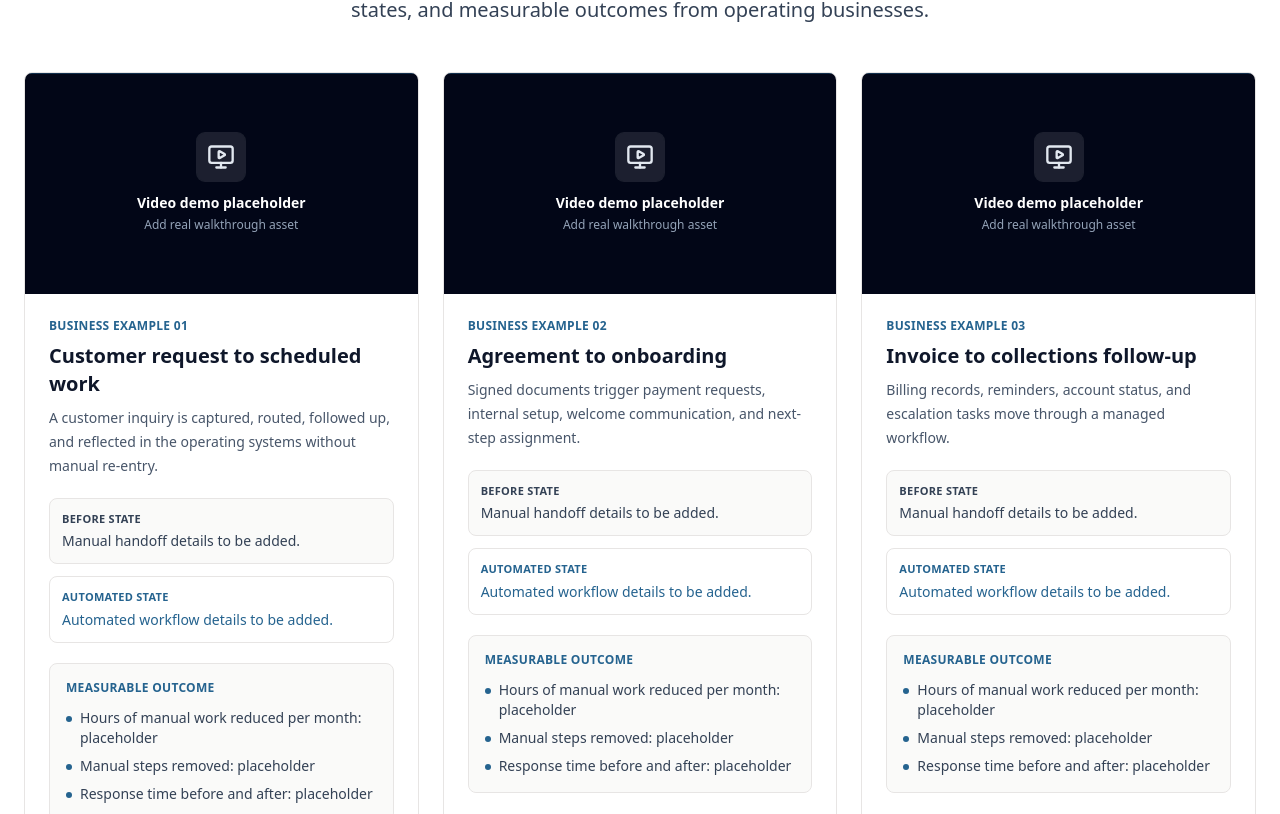
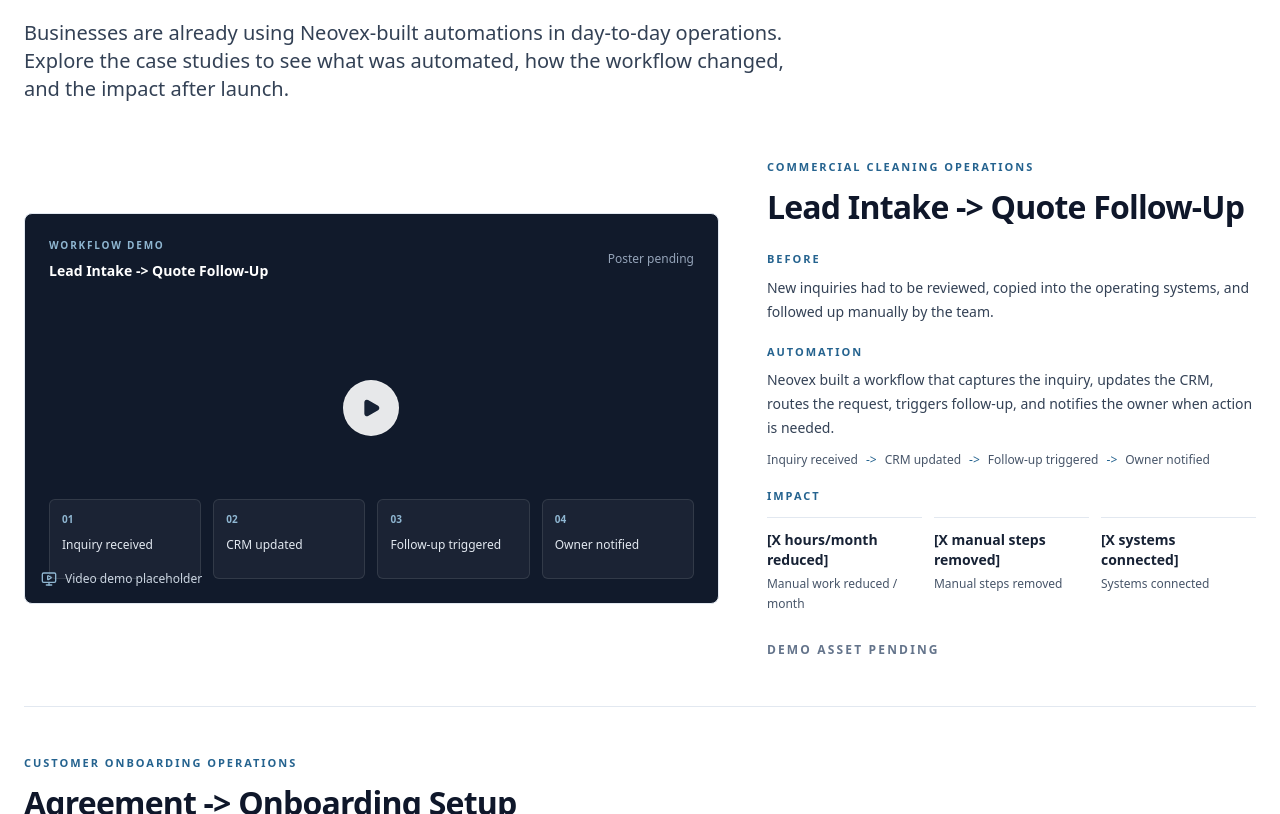
Before and after one commit to VVG-1/neovex-site, a React (Vite) app: page / in a window 1280 px wide. Shown: the part 3606-4420 px from the top of the page. Built offline with nearby package versions, Linux system fonts and the light colour scheme.

Commit message:
Refine workflow proof section

```diff
--- a/src/components/WorkflowProof.jsx
+++ b/src/components/WorkflowProof.jsx
@@ -1,90 +1,83 @@
 import React from "react";
-import { MonitorPlay } from "lucide-react";
+import { MonitorPlay, Play } from "lucide-react";
 
-const examples = [
+const caseStudies = [
   {
-    label: "Business example 01",
-    workflow: "Customer request to scheduled work",
-    desc: "A customer inquiry is captured, routed, followed up, and reflected in the operating systems without manual re-entry.",
+    businessType: "Commercial cleaning operations",
+    workflowTitle: "Lead Intake -> Quote Follow-Up",
+    before:
+      "New inquiries had to be reviewed, copied into the operating systems, and followed up manually by the team.",
+    automation:
+      "Neovex built a workflow that captures the inquiry, updates the CRM, routes the request, triggers follow-up, and notifies the owner when action is needed.",
+    workflowSteps: ["Inquiry received", "CRM updated", "Follow-up triggered", "Owner notified"],
+    impactMetrics: [
+      { value: null, placeholder: "[X hours/month reduced]", label: "Manual work reduced / month" },
+      { value: null, placeholder: "[X manual steps removed]", label: "Manual steps removed" },
+      { value: null, placeholder: "[X systems connected]", label: "Systems connected" },
+    ],
+    videoSrc: null,
+    videoPoster: null,
+    caseStudyHref: null,
+    orientation: "visual-left",
   },
   {
-    label: "Business example 02",
-    workflow: "Agreement to onboarding",
-    desc: "Signed documents trigger payment requests, internal setup, welcome communication, and next-step assignment.",
+    businessType: "Customer onboarding operations",
+    workflowTitle: "Agreement -> Onboarding Setup",
+    before:
+      "Signed agreements, payment requests, customer communication, and internal setup tasks depended on several manual handoffs.",
+    automation:
+      "Neovex connected the agreement trigger to payment steps, welcome communication, internal project setup, and team notifications.",
+    workflowSteps: ["Agreement signed", "Deposit requested", "Project created", "Team notified"],
+    impactMetrics: [
+      { value: null, placeholder: "[X recurring tasks automated]", label: "Recurring tasks automated" },
+      { value: null, placeholder: "[X manual steps removed]", label: "Manual steps removed" },
+      { value: null, placeholder: "[X response time change]", label: "Response time before and after" },
+    ],
+    videoSrc: null,
+    videoPoster: null,
+    caseStudyHref: null,
+    orientation: "visual-right",
   },
   {
-    label: "Business example 03",
-    workflow: "Invoice to collections follow-up",
-    desc: "Billing records, reminders, account status, and escalation tasks move through a managed workflow.",
+    businessType: "Back-office billing operations",
+    workflowTitle: "Invoice -> Collections Follow-Up",
+    before:
+      "Billing records, reminders, account status updates, and overdue follow-up were checked and coordinated manually.",
+    automation:
+      "Neovex built a managed billing workflow that creates follow-up tasks, sends reminders, updates records, and escalates overdue accounts for review.",
+    workflowSteps: ["Invoice created", "Reminder sent", "Record updated", "Exception escalated"],
+    impactMetrics: [
+      { value: null, placeholder: "[X hours/month reduced]", label: "Administrative work reduced / month" },
+      { value: null, placeholder: "[X recurring tasks automated]", label: "Recurring tasks automated" },
+      { value: null, placeholder: "[X systems connected]", label: "Systems connected" },
+    ],
+    videoSrc: null,
+    videoPoster: null,
+    caseStudyHref: null,
+    orientation: "visual-left",
   },
-];
-
-const outcomePlaceholders = [
-  "Hours of manual work reduced per month",
-  "Manual steps removed",
-  "Response time before and after",
-  "Systems connected",
-  "Recurring tasks automated",
 ];
 
 export default function WorkflowProof() {
   return (
     <section id="results" className="bg-white py-20 px-6 border-t border-slate-100 scroll-mt-28 md:scroll-mt-32">
-      <div className="max-w-7xl mx-auto">
-        <div className="text-center max-w-3xl mx-auto">
+      <div className="max-w-[1360px] mx-auto">
+        <div className="max-w-3xl">
           <div className="text-[11px] font-semibold uppercase tracking-[0.18em] text-[#25638f]">
-            Real Automation
+            REAL-WORLD AUTOMATION
           </div>
 
           <h2 className="mt-4 text-3xl md:text-[2.85rem] md:leading-[1.12] font-bold text-slate-900 tracking-tight">
-            See the Workflows in Action
+            See the Workflows Running in Real Businesses
           </h2>
-          <p className="mt-6 text-lg md:text-xl text-slate-700">
-            Demo areas are ready for deployed workflow walkthroughs, before-and-after states, and measurable outcomes from operating businesses.
+          <p className="mt-6 text-lg md:text-xl leading-relaxed text-slate-700">
+            Businesses are already using Neovex-built automations in day-to-day operations. Explore the case studies to see what was automated, how the workflow changed, and the impact after launch.
           </p>
         </div>
 
-        <div className="mt-12 grid lg:grid-cols-3 gap-6">
-          {examples.map((example) => (
-            <article key={example.workflow} className="rounded-lg border border-stone-200 bg-white overflow-hidden">
-              <div className="aspect-video bg-slate-950 flex items-center justify-center relative">
-                <div className="absolute inset-x-0 top-0 h-px bg-[#25638f]/45" />
-                <div className="text-center">
-                  <div className="mx-auto w-12 h-12 rounded-lg bg-white/10 text-slate-200 flex items-center justify-center ring-1 ring-white/10">
-                    <MonitorPlay className="w-7 h-7" />
-                  </div>
-                  <div className="mt-3 text-sm font-semibold text-white">Video demo placeholder</div>
-                  <div className="mt-1 text-xs text-slate-400">Add real walkthrough asset</div>
-                </div>
-              </div>
-
-              <div className="p-6">
-                <div className="text-xs font-semibold uppercase tracking-wide text-[#25638f]">
-                  {example.label}
-                </div>
-                <h3 className="mt-2 text-xl font-semibold text-slate-900">{example.workflow}</h3>
-                <p className="mt-2 text-sm leading-6 text-slate-600">{example.desc}</p>
-
-                <div className="mt-5 grid gap-3">
-                  <State label="Before state" value="Manual handoff details to be added." tone="manual" />
-                  <State label="Automated state" value="Automated workflow details to be added." tone="auto" />
-                </div>
-
-                <div className="mt-5 rounded-lg bg-stone-50 border border-stone-200 p-4">
-                  <div className="text-xs font-semibold uppercase tracking-wide text-[#25638f]">
-                    Measurable outcome
-                  </div>
-                  <ul className="mt-3 space-y-2 text-sm text-slate-700">
-                    {outcomePlaceholders.slice(0, 3).map((item) => (
-                      <li key={item} className="flex items-start gap-2">
-                        <span className="mt-2 h-1.5 w-1.5 rounded-full bg-[#25638f] shrink-0" />
-                        <span>{item}: placeholder</span>
-                      </li>
-                    ))}
-                  </ul>
-                </div>
-              </div>
-            </article>
+        <div className="mt-14 divide-y divide-slate-200">
+          {caseStudies.map((caseStudy) => (
+            <CaseStudyRow key={caseStudy.workflowTitle} caseStudy={caseStudy} />
           ))}
         </div>
       </div>
@@ -92,13 +85,173 @@
   );
 }
 
-function State({ label, value, tone }) {
-  const styles = tone === "manual" ? "bg-stone-50 border-stone-200 text-slate-700" : "bg-white border-stone-200 text-[#25638f]";
+function CaseStudyRow({ caseStudy }) {
+  const visualOrder = caseStudy.orientation === "visual-right" ? "lg:order-2" : "";
+  const contentOrder = caseStudy.orientation === "visual-right" ? "lg:order-1" : "";
 
   return (
-    <div className={`rounded-lg border p-3 ${styles}`}>
-      <div className="text-[11px] font-semibold uppercase tracking-wide">{label}</div>
-      <div className="mt-1 text-sm">{value}</div>
+    <article className="py-12 first:pt-0 last:pb-0">
+      <div className="grid gap-8 lg:grid-cols-[minmax(0,1.35fr)_minmax(360px,0.95fr)] lg:items-center lg:gap-12">
+        <DemoVisual caseStudy={caseStudy} className={visualOrder} />
+        <CaseStudyContent caseStudy={caseStudy} className={contentOrder} />
+      </div>
+    </article>
+  );
+}
+
+function DemoVisual({ caseStudy, className = "" }) {
+  return (
+    <div className={className}>
+      <div className="group relative aspect-video overflow-hidden rounded-lg border border-slate-200 bg-[#111a2b]">
+        {caseStudy.videoPoster ? (
+          <img
+            src={caseStudy.videoPoster}
+            alt={`${caseStudy.workflowTitle} workflow demo poster`}
+            className="h-full w-full object-cover"
+          />
+        ) : (
+          <div className="absolute inset-0 flex flex-col justify-between p-5 sm:p-6">
+            <div className="flex items-center justify-between gap-4">
+              <div>
+                <div className="text-[10px] font-semibold uppercase tracking-[0.18em] text-[#8fb6d1]">
+                  Workflow Demo
+                </div>
+                <div className="mt-2 text-sm font-semibold text-white">{caseStudy.workflowTitle}</div>
+              </div>
+              <div className="text-xs text-slate-400">Poster pending</div>
+            </div>
+
+            <div className="grid grid-cols-2 gap-3 sm:grid-cols-4">
+              {caseStudy.workflowSteps.map((step, index) => (
+                <div key={step} className="min-h-20 rounded-md border border-white/10 bg-white/[0.045] p-3">
+                  <div className="text-[10px] font-semibold text-[#8fb6d1]">0{index + 1}</div>
+                  <div className="mt-2 text-xs leading-5 text-slate-200">{step}</div>
+                </div>
+              ))}
+            </div>
+          </div>
+        )}
+
+        <div
+          className="absolute left-1/2 top-1/2 flex h-14 w-14 -translate-x-1/2 -translate-y-1/2 items-center justify-center rounded-full border border-white/20 bg-white/90 text-[#172235]"
+          aria-label={`${caseStudy.workflowTitle} workflow demo placeholder`}
+          role="img"
+        >
+          <Play className="h-5 w-5 fill-current" aria-hidden="true" />
+        </div>
+
+        <div className="absolute bottom-4 left-4 flex items-center gap-2 text-xs font-medium text-slate-300">
+          <MonitorPlay className="h-4 w-4 text-[#8fb6d1]" aria-hidden="true" />
+          <span>Video demo placeholder</span>
+        </div>
+      </div>
     </div>
   );
 }
+
+function CaseStudyContent({ caseStudy, className = "" }) {
+  return (
+    <div className={className}>
+      <div className="text-[11px] font-semibold uppercase tracking-[0.18em] text-[#25638f]">
+        {caseStudy.businessType}
+      </div>
+      <h3 className="mt-3 text-2xl md:text-[2rem] md:leading-tight font-semibold tracking-tight text-slate-900">
+        {caseStudy.workflowTitle}
+      </h3>
+
+      <div className="mt-6 space-y-5">
+        <ProofBlock label="Before">{caseStudy.before}</ProofBlock>
+        <ProofBlock label="Automation">
+          {caseStudy.automation}
+          <WorkflowSteps steps={caseStudy.workflowSteps} />
+        </ProofBlock>
+        <Impact metrics={caseStudy.impactMetrics} />
+      </div>
+
+      <CaseStudyAction caseStudy={caseStudy} />
+    </div>
+  );
+}
+
+function CaseStudyAction({ caseStudy }) {
+  if (caseStudy.videoSrc) {
+    return (
+      <div className="mt-7">
+        <a
+          href={caseStudy.videoSrc}
+          className="inline-flex items-center gap-2 text-sm font-semibold text-[#172235] hover:text-[#25638f] focus:outline-none focus:ring-2 focus:ring-[#8fb6d1] focus:ring-offset-4"
+        >
+          Watch Workflow <span aria-hidden="true">-&gt;</span>
+        </a>
+      </div>
+    );
+  }
+
+  if (caseStudy.caseStudyHref) {
+    return (
+      <div className="mt-7">
+        <a
+          href={caseStudy.caseStudyHref}
+          className="inline-flex items-center gap-2 text-sm font-semibold text-[#172235] hover:text-[#25638f] focus:outline-none focus:ring-2 focus:ring-[#8fb6d1] focus:ring-offset-4"
+        >
+          View Case Study <span aria-hidden="true">-&gt;</span>
+        </a>
+      </div>
+    );
+  }
+
+  return <div className="mt-7 text-xs font-semibold uppercase tracking-[0.18em] text-slate-500">Demo asset pending</div>;
+}
+
+function ProofBlock({ label, children }) {
+  return (
+    <div>
+      <div className="text-[11px] font-semibold uppercase tracking-[0.18em] text-[#25638f]">{label}</div>
+      <div className="mt-2 text-sm leading-6 text-slate-700">{children}</div>
+    </div>
+  );
+}
+
+function WorkflowSteps({ steps }) {
+  return (
+    <div className="mt-3 flex flex-wrap gap-x-2 gap-y-1 text-xs font-medium text-slate-600">
+      {steps.map((step, index) => (
+        <React.Fragment key={step}>
+          <span>{step}</span>
+          {index < steps.length - 1 && <span className="text-[#25638f]">-&gt;</span>}
+        </React.Fragment>
+      ))}
+    </div>
+  );
+}
+
+function Impact({ metrics }) {
+  const hasVerifiedMetrics = metrics.some((metric) => metric.value);
+
+  return (
+    <div>
+      <div className="text-[11px] font-semibold uppercase tracking-[0.18em] text-[#25638f]">Impact</div>
+      {hasVerifiedMetrics ? (
+        <div className="mt-3 grid grid-cols-3 gap-5">
+          {metrics
+            .filter((metric) => metric.value)
+            .map((metric) => (
+              <div key={metric.label}>
+                <div className="text-2xl font-semibold text-[#172235]">{metric.value}</div>
+                <div className="mt-1 text-xs leading-5 text-slate-600">{metric.label}</div>
+              </div>
+            ))}
+        </div>
+      ) : (
+        <div className="mt-3 grid gap-3 sm:grid-cols-3">
+          {metrics.map((metric) => (
+            <div key={metric.label} className="border-t border-slate-200 pt-3">
+              <div className="text-sm font-semibold text-[#172235]">{metric.placeholder}</div>
+              <div className="mt-1 text-xs leading-5 text-slate-600">{metric.label}</div>
+            </div>
+          ))}
+        </div>
+      )}
+    </div>
+  );
+}
```
